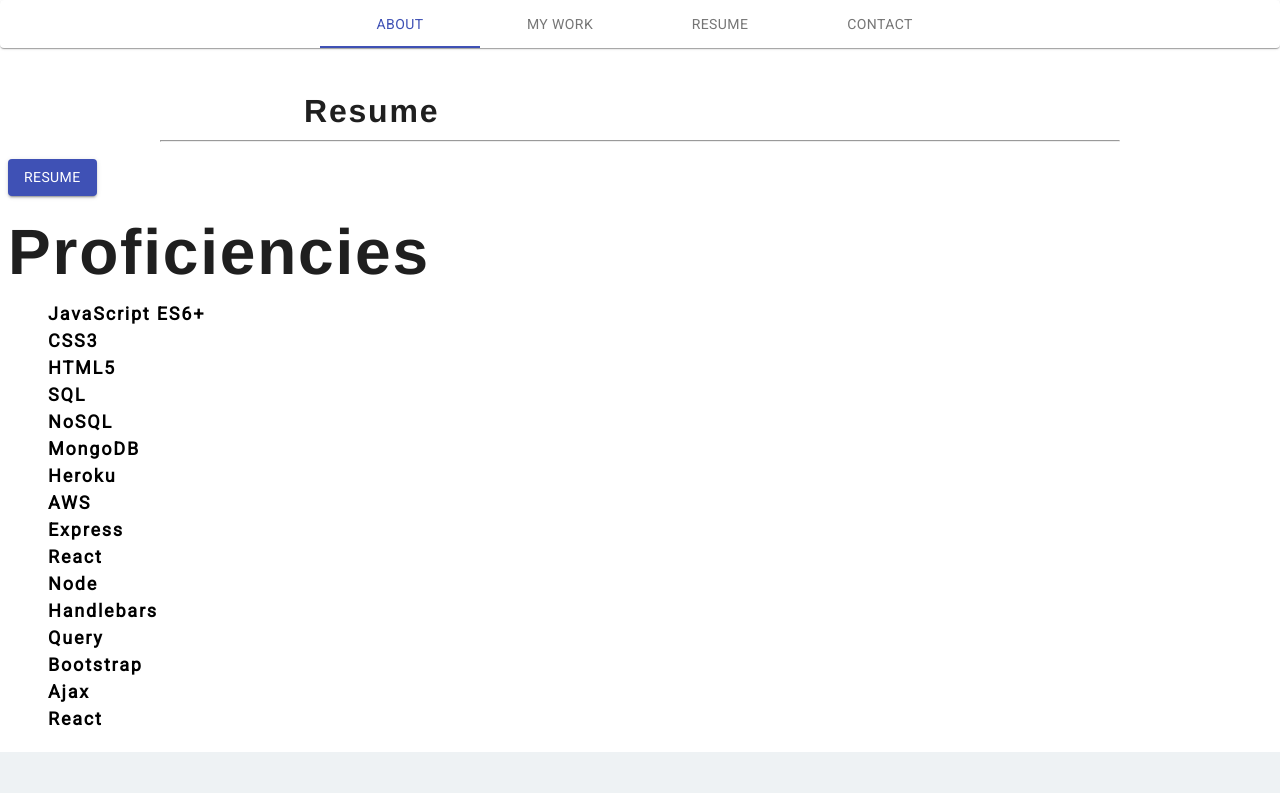
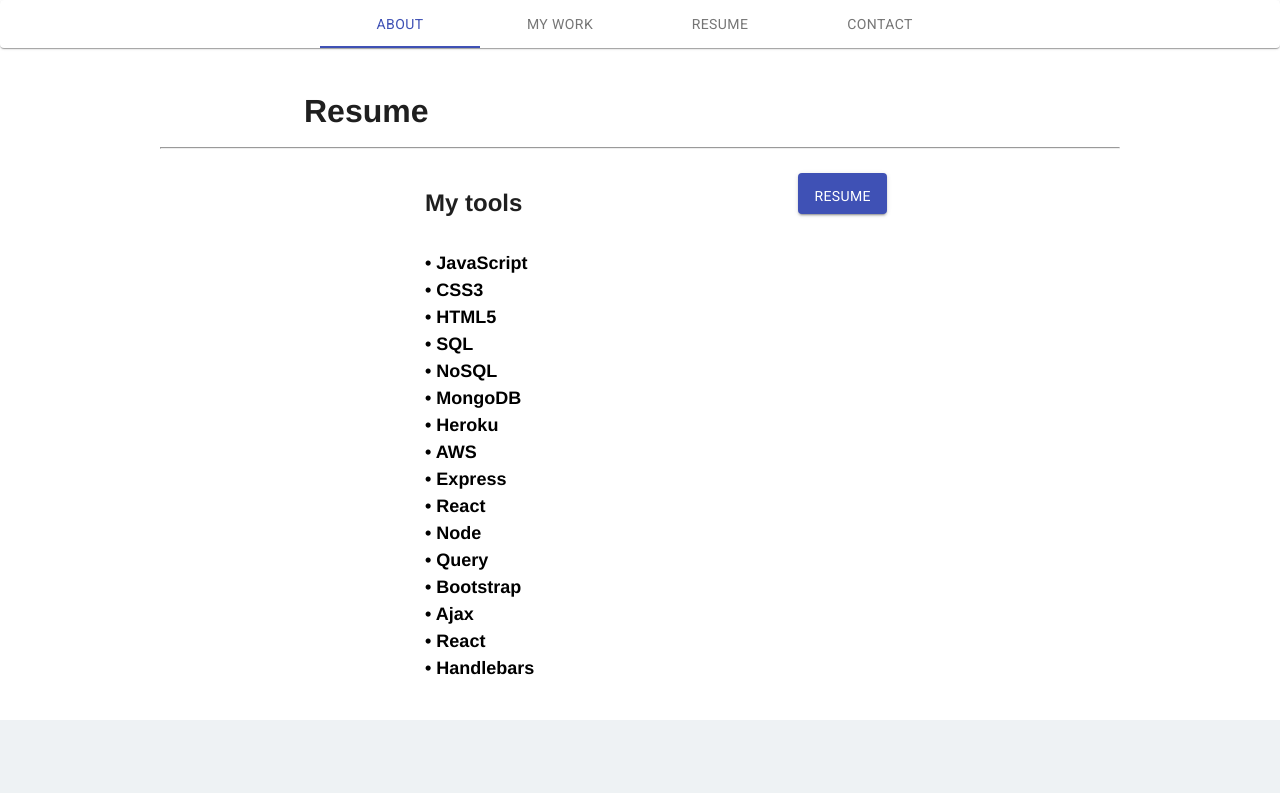
Before and after one commit to merriammassey/portfolio, a React (Create React App) app: page /resume in a window 1280 px wide. Shown: the top 793 px of the page. Built offline with nearby package versions, Linux system fonts and the light colour scheme.

Commit message:
animations

```diff
--- a/src/components/About/index.js
+++ b/src/components/About/index.js
@@ -12,11 +12,35 @@ function About() {
         <h3>About me</h3>
         <hr></hr>
       </div>
-      <div className="flex-row">
-        <img src={image} style={{ maxWidth: "50vh" }} alt=""></img>
+      <div id="about" className="flex-row">
+        <div>
+          <img src={image} id="headshot" alt=""></img>
+        </div>
         <div id="bio">
           <h2></h2>
-          <p className="MuiTypography-body1">Lorem ipsum </p>
+          <article className="MuiTypography-body1 !important">
+            Hi! My name is Merriam Massey, and I'm a fullstack developer living
+            in the Phoenix area. <br />
+            <br />
+            I am a lifelong learner and skilled communicator with a background
+            in educational leadership, policy and advocacy, and non-profit
+            administration.
+            <br />
+            <br />
+            In early 2021, I transitioned to tech from my role as State Director
+            of a federally funded program that ensures that over 11,000 children
+            of migratory agricultural workers reach challenging academic
+            standards and graduate high school prepared for responsible
+            citizenship, further learning, and productive employment. In this
+            role, I directed the provision of quality technical assistance,
+            professional development, and consultant services to school
+            districts throughout the state.
+            <br />
+            <br />I love getting up early and accomplishing something
+            challenging before 8am - like running the hills in my neighborhood.
+            In my free time, I train for triathlons and enjoy Arizona's lakes
+            and trails with my dog Pookie.
+          </article>
         </div>
       </div>
       <Footer></Footer>
--- a/src/components/About/style.css
+++ b/src/components/About/style.css
@@ -1,14 +1,8 @@
-#homephoto {
-  background-image: url("../../assets/headshotlarge.jpg");
-  background-size: cover;
-  height: 40vh;
-  opacity: 100%;
-}
-
 #about {
   display: flex;
   flex-direction: row;
 }
+
 .MuiCardMedia-img {
   padding: 0;
   margin: 0;
@@ -19,6 +13,7 @@
 
 #title {
   width: 75%;
+  font-size: 2rem !important;
 }
 
 h3 {
@@ -28,4 +23,9 @@ h3 {
 
 #bio {
   padding-left: 3%;
+  width: 60vw;
 }
+
+#headshot {
+  width: 40vh;
+}
--- a/src/components/Footer/index.js
+++ b/src/components/Footer/index.js
@@ -10,17 +10,17 @@ function Footer() {
     <footer id="footer">
       <div>
         <a href="https://linkedin.com/in/merriammassey">
-          <img alt="linkedin logo" src={li}></img>
+          <img id="logo" alt="linkedin logo" src={li}></img>
         </a>
         <a href="https://github.com/merriammassey">
-          <img alt="github logo" src={gh}></img>
+          <img id="logo" alt="github logo" src={gh}></img>
         </a>
         <a href="https://www.instagram.com/merriammm/">
-          <img alt="instagram logo" src={ig}></img>
+          <img id="logo" alt="instagram logo" src={ig}></img>
         </a>
       </div>
       <div>
-        <p className="MuiTypography-body1">© Merriam Massey 2021</p>
+        <p className="MuiTypography-body1 !important">© Merriam Massey 2021</p>
       </div>
     </footer>
   );
--- a/src/components/Footer/style.css
+++ b/src/components/Footer/style.css
@@ -11,7 +11,7 @@ footer {
   margin-top: 20px;
 }
 
-img {
+#logo {
   height: 60px;
   margin: 15px;
   padding-top: 10px;
--- a/src/components/Home/index.js
+++ b/src/components/Home/index.js
@@ -7,9 +7,12 @@ function Home() {
     <section>
       <div id="homephoto">
         <div id="text">
-          <p>MY NAME IS</p>
-          <h1>Merriam Massey</h1>
-          <p>I am a fullstack developer based in Phoenix, Arizona.</p>
+          <p id="mni">MY NAME IS</p>
+          <h1 id="mm">
+            Merriam <br />
+            Massey
+          </h1>
+          <p id="iaa">I am a fullstack developer based in Phoenix, Arizona.</p>
         </div>
       </div>
     </section>
--- a/src/components/Home/style.css
+++ b/src/components/Home/style.css
@@ -17,3 +17,55 @@
 #text {
   margin-left: 5%;
 }
+
+@keyframes mni {
+  from {
+    padding-top: 40%;
+    opacity: 0%;
+  }
+  to {
+    padding-bottom: 0%;
+    opacity: 100%;
+  }
+}
+
+#mni {
+  animation-name: mni;
+  animation-duration: 1s;
+  animation-delay: 2s;
+  animation-iteration-count: 1;
+}
+
+@keyframes mm {
+  from {
+    padding-left: 100%;
+    opacity: 0%;
+  }
+  to {
+    padding-left: 0%;
+    opacity: 100%;
+  }
+}
+
+#mm {
+  animation-name: mm;
+  animation-duration: 1s;
+  animation-delay: 3s;
+  animation-iteration-count: 1;
+}
+
+@keyframes iaa {
+  from {
+    opacity: 0%;
+  }
+  to {
+    opacity: 100%;
+  }
+}
+
+#iaa::after {
+  animation-name: iaa;
+  animation-duration: 2s;
+  animation-delay: 5s;
+  animation-iteration-count: 1;
+}
--- a/src/components/Portfolio/index.js
+++ b/src/components/Portfolio/index.js
@@ -59,7 +59,7 @@ function Portfolio() {
   return (
     <div>
       <div id="title">
-        <h3>My Work</h3>
+        <h3>My work</h3>
         <hr></hr>
       </div>
       <div className="flex-row">
--- a/src/components/Resume/index.js
+++ b/src/components/Resume/index.js
@@ -15,12 +15,79 @@ const useStyles = makeStyles((theme) => ({
 
 function Resume() {
   const classes = useStyles();
+  const bull = <span className={classes.bullet}>•</span>;
   return (
     <div>
       <div id="title">
         <h3>Resume</h3>
         <hr></hr>
       </div>
+      <div id="resume">
+        <ul id="tools">
+          <h4>My tools</h4>
+          <br />
+          <li>
+            {bull}
+            {"  "}JavaScript
+          </li>
+          <li>
+            {bull}
+            {"  "}CSS3
+          </li>
+          <li>
+            {bull}
+            {"  "}HTML5
+          </li>
+          <li>
+            {bull}
+            {"  "}SQL
+          </li>
+          <li>
+            {bull}
+            {"  "}NoSQL
+          </li>
+          <li>
+            {bull}
+            {"  "}MongoDB
+          </li>
+          <li>
+            {bull}
+            {"  "}Heroku
+          </li>
+          <li>
+            {bull}
+            {"  "}AWS
+          </li>
+          <li>
+            {bull}
+            {"  "}Express
+          </li>
+          <li>
+            {bull}
+            {"  "}React
+          </li>
+          <li>
+            {bull}
+            {"  "}Node
+          </li>
+          <li>
+            {bull}
+            {"  "}Query
+          </li>
+          <li>
+            {bull}
+            {"  "}Bootstrap
+          </li>
+          <li>
+            {bull}
+            {"  "}Ajax
+          </li>
+          <li>
+            {bull}
+            {"  "}React
+          </li>
+          <li>{bull} Handlebars</li>
+        </ul>
         <div className={classes.root}>
           <Button
             variant="contained"
@@ -28,28 +95,12 @@ function Resume() {
             a
             href={PDF}
             target="_blank"
+            id="rb"
           >
             Resume
           </Button>
-        <h2>Proficiencies</h2>
-        <ul>
-          <li>JavaScript ES6+</li>
-          <li>CSS3</li>
-          <li>HTML5</li>
-          <li>SQL</li>
-          <li>NoSQL</li>
-          <li>MongoDB</li>
-          <li>Heroku</li>
-          <li>AWS</li>
-          <li>Express</li>
-          <li>React</li>
-          <li>Node</li>
-          <li>Handlebars</li>
-          <li>Query</li>
-          <li>Bootstrap</li>
-          <li>Ajax</li>
-          <li>React</li>
-        </ul>
+          <div></div>
+        </div>
       </div>
       <Footer></Footer>
     </div>
--- a/src/components/Resume/style.css
+++ b/src/components/Resume/style.css
@@ -6,3 +6,17 @@ h3 {
   margin-left: 15%;
   border-bottom: 3px grey;
 }
+
+#resume {
+  display: flex;
+  flex-direction: row;
+  justify-content: center;
+}
+
+#tools {
+  margin-right: 20%;
+}
+
+#rb {
+  padding-top: 10%;
+}
--- a/src/index.css
+++ b/src/index.css
@@ -23,7 +23,7 @@ code {
 
 main {
   margin: 0 auto;
-  max-width: 90%;
+  max-width: 100%;
   padding: 50px 30px;
 }
 :root {
@@ -59,10 +59,9 @@ body {
   font-weight: 600;
   line-height: 1.5;
   font-size: 18px;
-  letter-spacing: 0.1em;
+
   background: white;
   color: black;
-  font-family: "roboto";
 }
 
 h1,
@@ -83,10 +82,10 @@ h1 {
   font-size: 6rem;
   font-weight: bold;
   text-rendering: optimizeLegibility;
-  animation: 1s ease 1s 1 normal both running kUhrEl;
   line-height: 5rem;
   margin-bottom: 1.5rem;
   color: white;
+  letter-spacing: 0.1em;
 }
 
 h2 {
```
Lines whose indentation alone changed are shown as unchanged.
